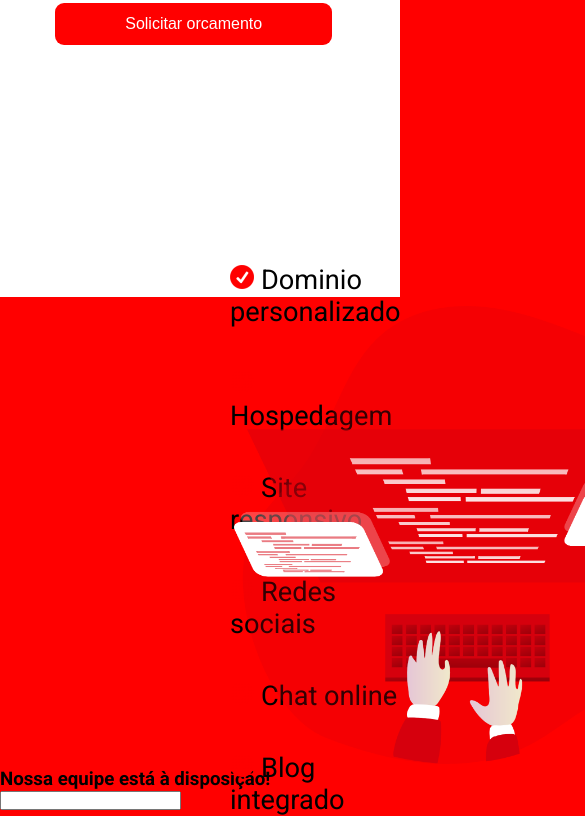
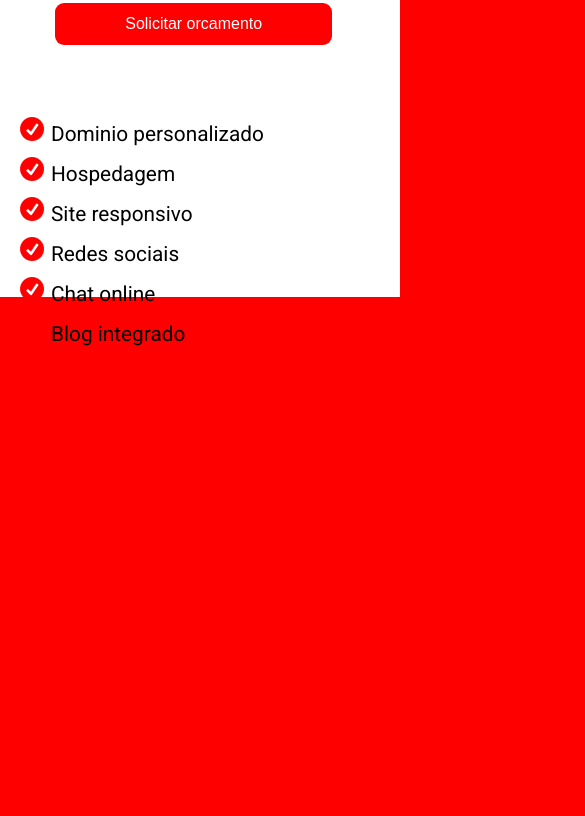
Before and after one commit to victorsantosvs/Devchallenge, a plain HTML site: page Codar/index.html in a window 390 px wide. Shown: the part 547-1363 px from the top of the page, 585 px wide, since content can reach past the window. After the commit the page ends 1001 px from the top, so only its background shows below. Drawn offline with Linux system fonts and the light colour scheme.

Commit message:
lista para mobile

```diff
--- a/Codar/index.html
+++ b/Codar/index.html
@@ -35,9 +35,6 @@
         </ul>
 
         <img id="coding" src="assets/coding_.png" alt="">
-
-        <h3>Nossa equipe está à disposição!</h3>
-        <input type="tel">
     </main>
 
     <footer></footer>
--- a/Codar/style.css
+++ b/Codar/style.css
@@ -75,6 +75,7 @@ h2 {
     top: 550px;
     margin-left: 230px;
     font-size: 1.7em;
+    padding-bottom: 100px;
 }
 #lista li {
     margin-bottom: 40px;
@@ -492,7 +493,8 @@ h2 {
     }
 
     li.btred {
-        display: none;
+        background-color: white;
+        padding: 0px;
     }
 
     #call {
@@ -530,4 +532,25 @@ h2 {
         right: 10px;
         font-size: 1.3em;
     }
+
+    #lista {
+        position: relative;
+        list-style-position: inside;
+        list-style-image: url(assets/icons/ok-24.ico);
+        top: 400px;
+        margin-left: 20px;
+        font-size: 1.3em;
+        line-height: 40px;
+    }
+    #lista li {
+        margin-bottom: 0px;
+    }
+
+    #coding {
+        display: none;
+        position: relative;
+        top: 50px;
+        left: 60vw;
+        width: 150px;
+    }
 }
```
